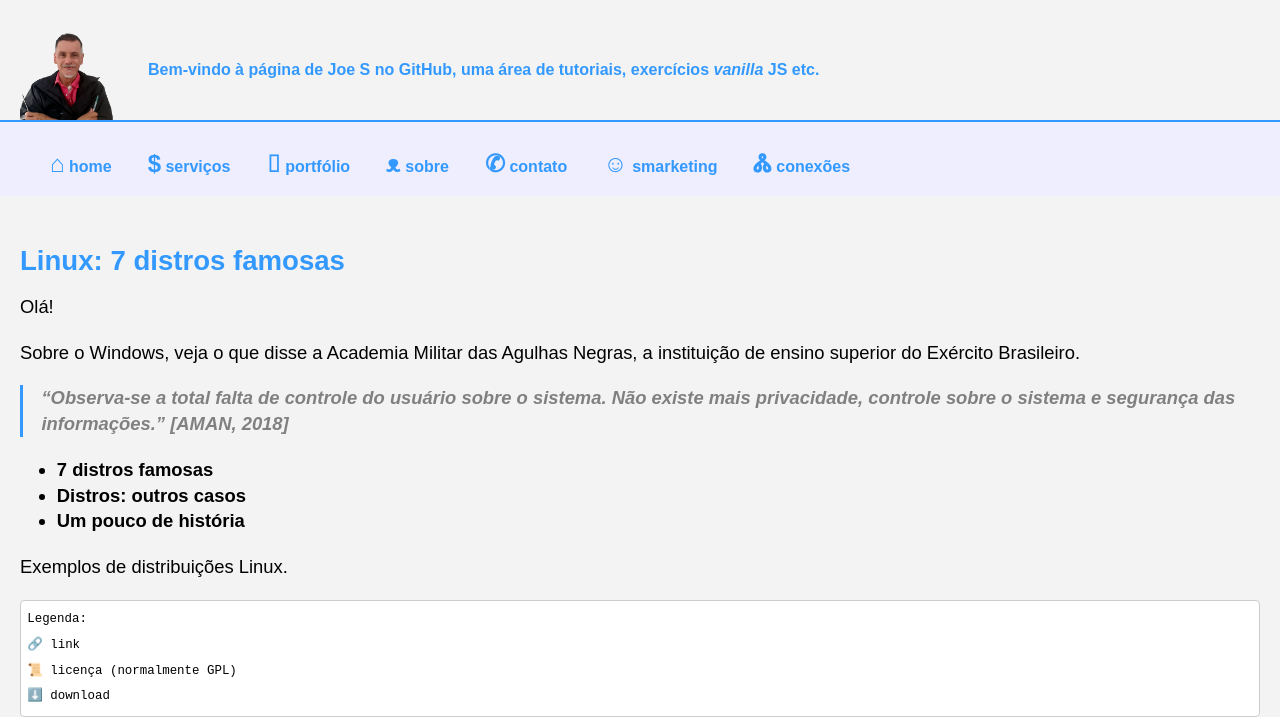
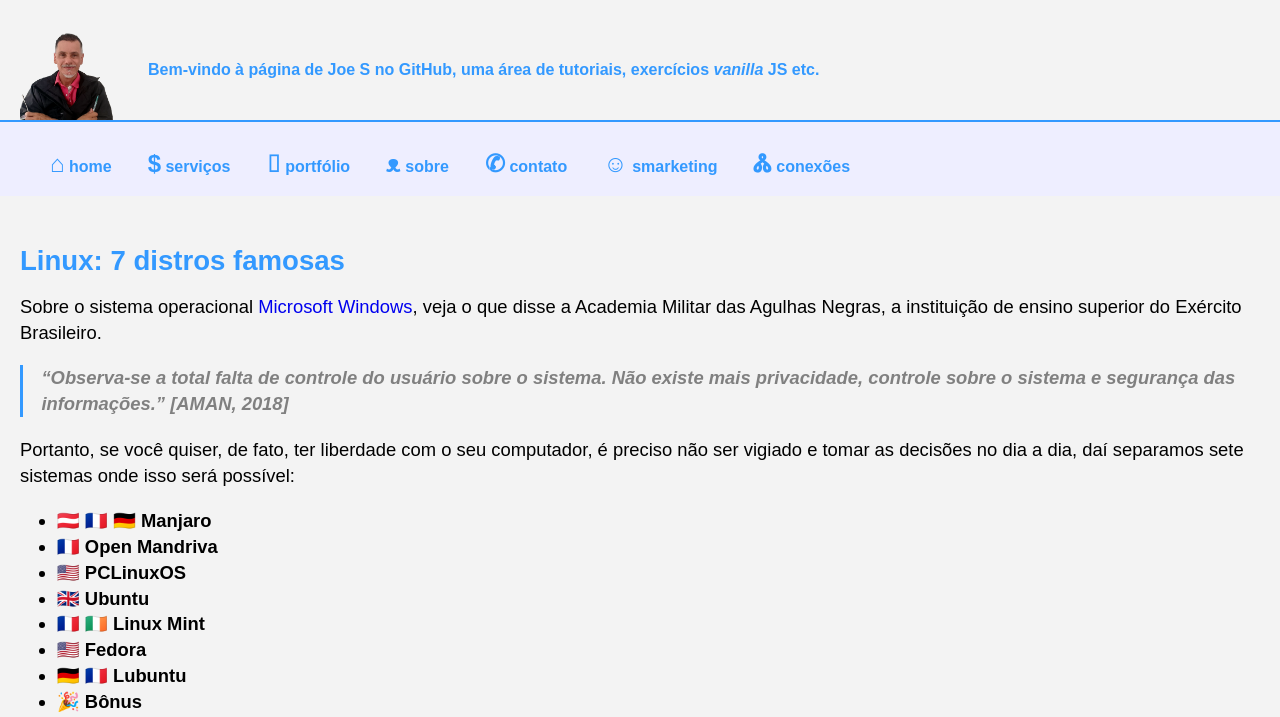
Before and after one commit to Joesynth/joesynth.github.io, a Jekyll site: the page built from _posts/2021-07-07-linux-7-distros-famosas.md, in a window 1280 px wide and 1400 px high, cut to the strip 0-717 px from the top of the window. Built offline with Jekyll 4.4.1, drawn with Linux system fonts in a browser that asks for light colours; some of the changed text lies outside the part shown.

Commit message:
Update 2021-07-07-linux-7-distros-famosas.md

```diff
--- a/_posts/2021-07-07-linux-7-distros-famosas.md
+++ b/_posts/2021-07-07-linux-7-distros-famosas.md
@@ -1,18 +1,24 @@
 # Linux: 7 distros famosas
 
-Olá!
 
-Sobre o Windows, veja o que disse a Academia Militar das Agulhas Negras, a instituição de ensino superior do Exército Brasileiro.
+Sobre o sistema operacional [Microsoft Windows](/microsoft), veja o que disse a Academia Militar das Agulhas Negras, a instituição de ensino superior do Exército Brasileiro.
 
 > "Observa-se a total falta de controle do usuário sobre o sistema. Não existe mais privacidade, controle sobre o sistema e segurança das informações.” [AMAN, 2018]
 
+Portanto, se você quiser, de fato, ter liberdade com o seu computador, é preciso não ser vigiado e tomar as decisões no dia a dia, daí separamos sete sistemas onde isso será possível:
 
-- 7 distros famosas
-- Distros: outros casos
+
+- 🇦🇹 🇫🇷 🇩🇪 Manjaro
+- 🇫🇷 Open Mandriva
+- 🇺🇸 PCLinuxOS
+- 🇬🇧 Ubuntu
+- 🇫🇷 🇮🇪 Linux Mint
+- 🇺🇸 Fedora
+- 🇩🇪 🇫🇷 Lubuntu
+- 🎉️ Bônus
 - Um pouco de história
 
 
-Exemplos de distribuições Linux.
 
     Legenda:
     🔗️ link
@@ -20,27 +26,33 @@ Exemplos de distribuições Linux.
     ⬇️ download
 
 
-<img class="alignleft" src="https://upload.wikimedia.org/wikipedia/commons/0/07/Manjaro-logo.png" width="120" />🇦🇹 🇫🇷 🇩🇪 Manjaro.
-Manjaro xfce.
+## 🇩🇪 Manjaro
+
+<img src="https://upload.wikimedia.org/wikipedia/commons/0/07/Manjaro-logo.png" width="120" />Manjaro xfce.
+Embora de origem alemã, a Manjaro também tem contribuições doutros países (como Áustria e França).
 ● 32 ou 64 bits.
 🔗️ manjaro.org
 📜️ GPL, em suma.
 
-<img class="alignleft" src="https://upload.wikimedia.org/wikipedia/commons/6/60/Oma-logo-22042013_300pp.png" width="120" />🇫🇷 Open Madriva.
-OpenMandriva Lx Linux.
+## 🇫🇷 Open Mandriva
+
+<img src="https://upload.wikimedia.org/wikipedia/commons/6/60/Oma-logo-22042013_300pp.png" width="120" />OpenMandriva Lx Linux.
 Baseada no Linux Rosa.
 ● 32 ou 64 bits.
 🔗️ openmandriva.org
 
-<img class="alignleft" src="https://upload.wikimedia.org/wikipedia/commons/thumb/8/89/PCLinuxOS_logo.svg/1024px-PCLinuxOS_logo.svg.png" width="120" />🇺🇸 PCLinuxOS.
-● 32 ou 64 bits.
+## 🇺🇸 PCLinuxOS
+
+<img src="https://download.logo.wine/logo/PCLinuxOS/PCLinuxOS-Logo.wine.png" width="120" />● 32 ou 64 bits.
 Ano 2013.
 🔗️ pclinuxos.com
 📜️ Várias.
 
-<img class="alignleft" src="https://cdn-icons-png.flaticon.com/512/888/888879.png" width="120" />🇬🇧 Ubuntu.
-Há versão desktop, server, <del>phone</del>, cloud e mesmo a Ubuntu Studio (voltada a áudio, vídeo, edição de imagens).
-Desenvolvido com base no Debian. Pode ser usada como desktop pra funcionários, usuários finais; muito também como servidor.
+
+## 🇬🇧 Ubuntu
+
+<img src="https://cdn-icons-png.flaticon.com/512/888/888879.png" width="120" />Há versão *desktop*, [servidor](/software-servidor), <del>phone</del>, cloud e mesmo a Ubuntu Studio (voltada a áudio, vídeo, edição de imagens).
+Desenvolvido com base no Debian. Pode ser usada como *desktop* para funcionários, usuários finais.
 
 > "O Ubuntu é uma das distribuições mais conhecidas e usadas. Dentre os principais motivos de sua popularidade, destaca-se o fato de ser de fácil utilização e uma vez instalado no computador, já vem com os principais programas necessários para um computador, como navegador, tocador de música, programa de escritório entre outros. O foco principal dessa distribuição é a usabilidade." [AMAN, 2018].
 
@@ -49,38 +61,44 @@ Desenvolvido com base no Debian. Pode ser usada como desktop pra funcionários,
 
 <img src="https://upload.wikimedia.org/wikipedia/commons/thumb/7/7f/Mark_Shuttleworth_%282009%29.jpg/250px-Mark_Shuttleworth_%282009%29.jpg" width="80" />🇿🇦 Mark Shuttleworth, CEO africano fundador da Canonical.
 
-<img src="https://upload.wikimedia.org/wikipedia/commons/thumb/3/3f/Linux_Mint_logo_without_wordmark.svg/960px-Linux_Mint_logo_without_wordmark.svg.png?20211107101027" width="120" />🇫🇷 🇮🇪 Linux Mint.
-Indicado pra desktop.
+## 🇫🇷 🇮🇪 Linux Mint
+
+<img src="https://upload.wikimedia.org/wikipedia/commons/thumb/3/3f/Linux_Mint_logo_without_wordmark.svg/960px-Linux_Mint_logo_without_wordmark.svg.png?20211107101027" width="120" />Indicado para *desktop*.
 
 > "O segundo sistema mais utilizado é o Mint." [o primeiro seria o Ubuntu] "Seu ambiente gráfico é o Cinnamon 3.8 e semelhante ao sistema da Microsoft, possui uma barra inferior onde fica localizado o menu do sistema e aplicativos e programas abertos pelo usuário. É uma distribuição de origem irlandesa e possui duas versões, uma baseada no Ubuntu e outra baseada no Debian." [AMAN, 2018]
 
 🔗️ linuxmint.com
 
-<img src="https://upload.wikimedia.org/wikipedia/commons/thumb/b/b7/Lubuntu.svg/250px-Lubuntu.svg.png" width="120" />
-**Lubuntu**.
-Ubuntu com ambiente gráfico [LXDE ou LXQt](/linux-interfaces), sendo um Ubuntu mais "leve" para netbooks, PCs antigos.
+## 🇩🇪 🇫🇷 Lubuntu
+
+<img src="https://upload.wikimedia.org/wikipedia/commons/thumb/b/b7/Lubuntu.svg/250px-Lubuntu.svg.png" width="120" />Um Ubuntu com ambiente gráfico [LXDE ou LXQt](/linux-interfaces), sendo um Ubuntu mais "leve" para *netbooks*, PCs antigos.
 ● 32 ou 64 bits.
 🔗️ lubuntu.net
 
 🤔 **Xubuntu** é outra distribuição semelhante. Ambos, Xubuntu e Lubuntu, utilizam o mesmo núcleo (*kernel*) do Ubuntu.
 
-<img class="alignleft" src="https://upload.wikimedia.org/wikipedia/commons/thumb/8/8f/Fedora_logo_%282021%29.svg/250px-Fedora_logo_%282021%29.svg.png" width="120" />🇺🇸 Fedora.
-Baseada no Red Hat. Há cinco edições (vide software servidor).
+
+## 🇺🇸 Fedora
+
+<img src="https://upload.wikimedia.org/wikipedia/commons/thumb/8/8f/Fedora_logo_%282021%29.svg/250px-Fedora_logo_%282021%29.svg.png" width="120" />Baseada no sistema Red Hat, há cinco edições (vide [software servidor](/software-servidor)).
 ● 32 ou 64 bits.
 🔗️ fedoraproject.org
 📜️ GPL e outras.
 
 
-## Distros: outros casos
+
+
+## 🎉️ Bônus
+
+###### Distros: outros casos
 
 🇩🇪 **Knoppix**.
 Baseado no Debian.
 Pode ser executado diretamente de um CD, DVD, USB.
 
-🇧🇷 <del>Kurumin</del>.
-Baseado no Debian.
+🇧🇷 <del>Kurumin</del> e <del>Kalango</del>.
 
-🇧🇷 **Kalango**.
+🇧🇷 **BigLinux**.
 
 🇫🇷 **Mageia** [2010].
 32 ou 64 bits.
@@ -90,11 +108,12 @@ Derivada do Mandriva.
 🇫🇷 <del>Mandriva</del>.
 Derivada do Red Hat Linux.
 
-🇨🇦 **Arch Linux** (ano 2002).
+🇨🇦 🇺🇸**Arch Linux** (ano 2002).
+O criador (Judd Vinet) é canadense, mas o projeto é considerado dos EUA, onde foi fundado e está boa parte da infraestrutura original.
 
-🇺🇸 ****Gentoo**.
+🇺🇸 **Gentoo**.
 
-<img class="alignleft" src="https://www.opensourcefeed.org/assets/images/logo/rosa-logo.jpeg" width="79" height="23" />🇷🇺 **ROSA**.
+<img src="https://www.opensourcefeed.org/assets/images/logo/rosa-logo.jpeg" width="79" height="23" />🇷🇺 **ROSA**.
 Do ano de 2010, é originada da Mandriva.
 🔗️rosalinux.ru/
 📜️ GPL (embora haja proprietária).
@@ -126,6 +148,4 @@ Na década de 90 já se tinha distribuições, como é o caso da Debian e a Red
 🇩🇪 **SUSE**.
 Inspirado no Slackware.
 
-É isso!
-Abraço.
-\o/
+{% include final.html %}
```
Also changed, not shown: other parts of _posts/2021-07-07-linux-7-distros-famosas.md (+4 -1 lines).
